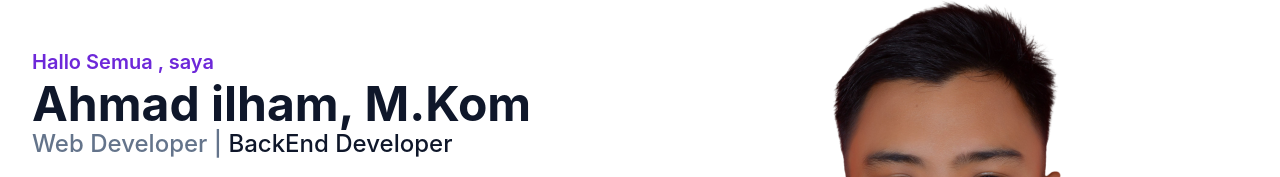
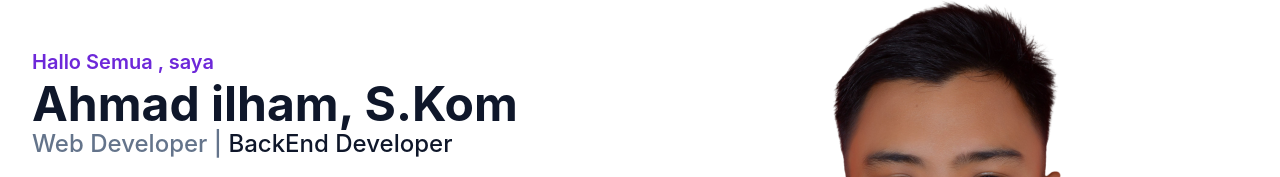
Before and after one commit to ahmadilham13/ahmadilm-Portfolio, a website: page index.html in a window 1280 px wide. Shown: the part 186-363 px from the top of the page. Drawn offline with nearby package versions, Linux system fonts and the light colour scheme.

Commit message:
change title again

```diff
--- a/index.html
+++ b/index.html
@@ -130,7 +130,7 @@
               Hallo Semua , saya
               <span
                 class="mt-1 block text-4xl font-bold text-dark dark:text-white lg:text-5xl"
-                >Ahmad ilham, M.Kom</span
+                >Ahmad ilham, S.Kom</span
               >
             </h1>
             <h2 class="mb-5 text-lg font-medium text-secondary lg:text-2xl">
```
